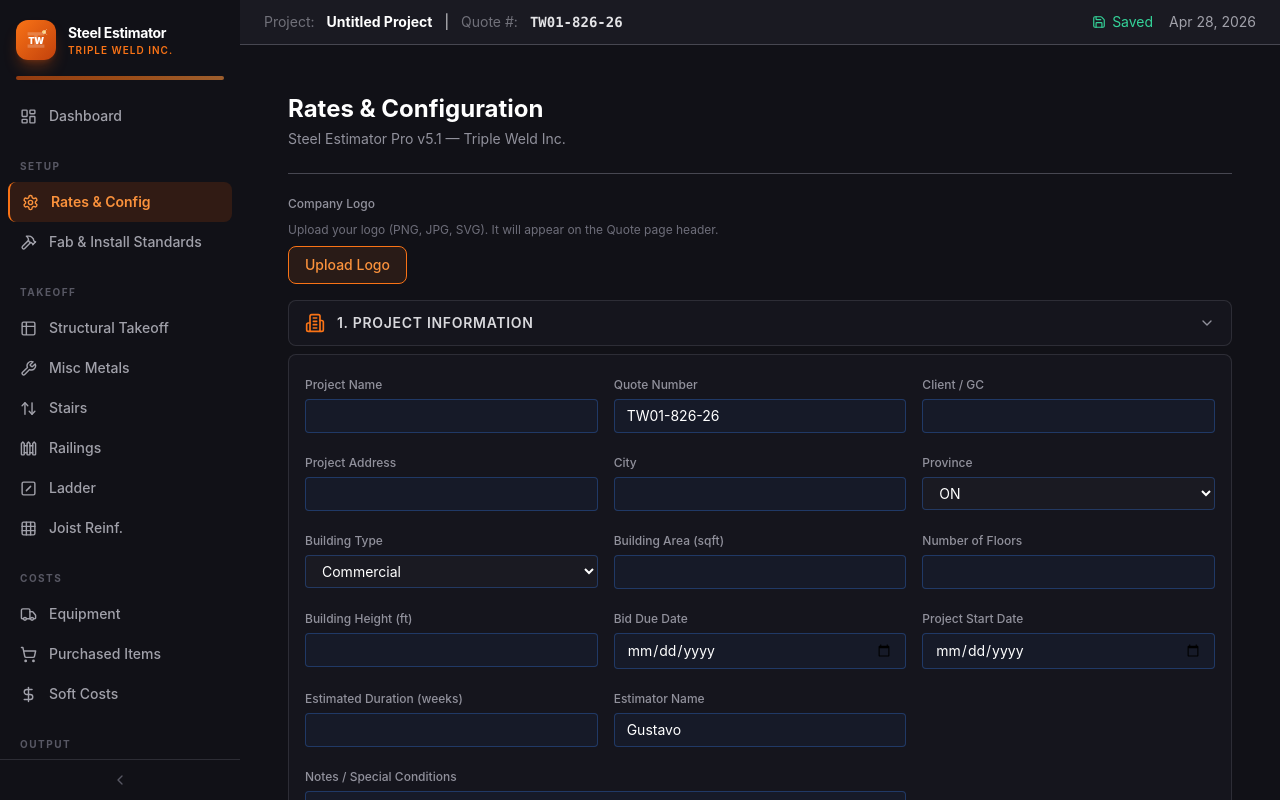
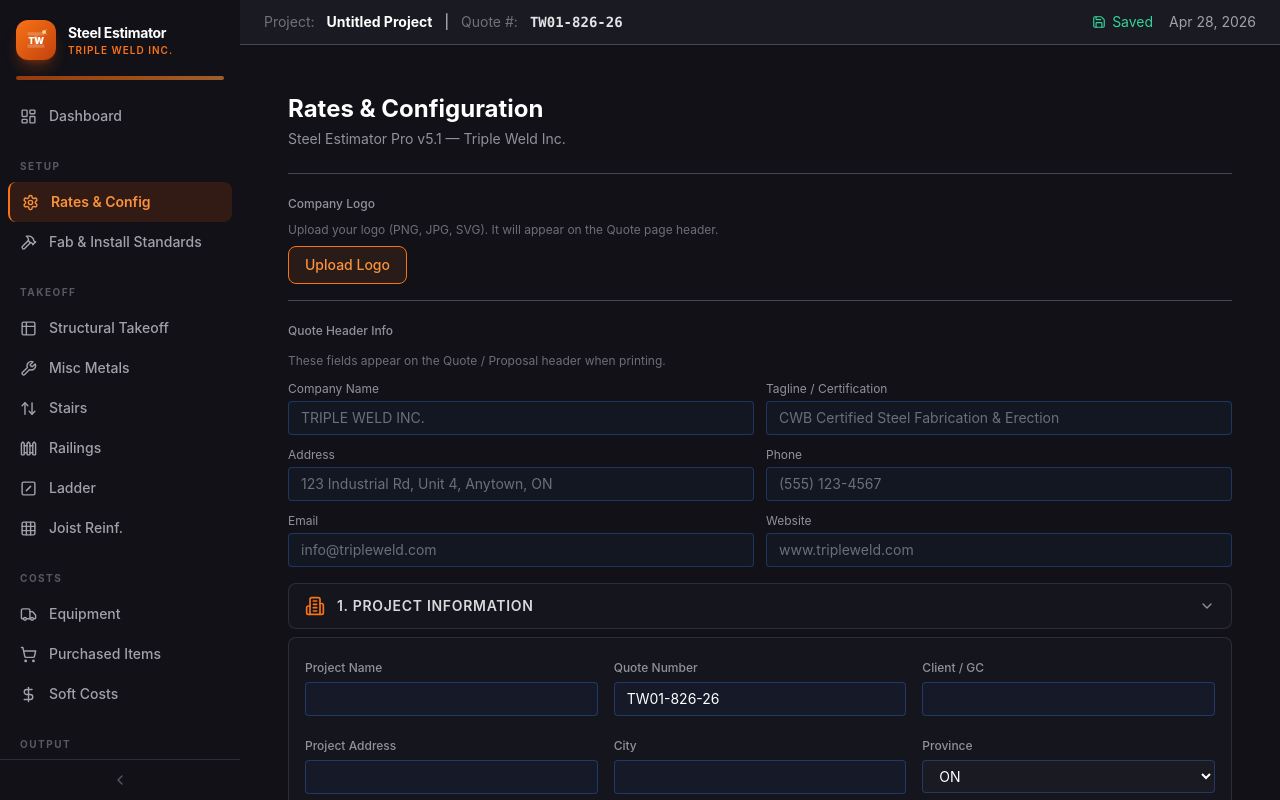
Before and after one commit to Tripleweld/steel-estimator-pro, a React (Vite) app: page /rates in a window 1280 px wide. Built offline with nearby package versions, Linux system fonts and the light colour scheme.

Commit message:
feat(RatesConfig): add editable company info fields for Quote header

```diff
--- a/src/pages/RatesConfig.jsx
+++ b/src/pages/RatesConfig.jsx
@@ -262,6 +262,39 @@ export default function RatesConfig() {
             <button onClick={() => setProjectField('companyLogo', null)}
               className="text-xs text-steel-500 hover:text-red-400">Remove</button>
           )}
+        </div>
+      </div>
+
+
+      {/* --- Company Info for Quote Header --- */}
+      <div className="mt-4 space-y-3 border-t border-steel-700 pt-4">
+        <Label>Quote Header Info</Label>
+        <p className="text-xs text-steel-500">These fields appear on the Quote / Proposal header when printing.</p>
+        <div className="grid grid-cols-1 md:grid-cols-2 gap-3">
+          <div>
+            <label className="block text-xs text-steel-400 mb-1">Company Name</label>
+            <BlueInput value={pi.companyName || ''} onChange={e => setProjectField('companyName', e.target.value)} placeholder="TRIPLE WELD INC." />
+          </div>
+          <div>
+            <label className="block text-xs text-steel-400 mb-1">Tagline / Certification</label>
+            <BlueInput value={pi.companyTagline || ''} onChange={e => setProjectField('companyTagline', e.target.value)} placeholder="CWB Certified Steel Fabrication & Erection" />
+          </div>
+          <div>
+            <label className="block text-xs text-steel-400 mb-1">Address</label>
+            <BlueInput value={pi.companyAddress || ''} onChange={e => setProjectField('companyAddress', e.target.value)} placeholder="123 Industrial Rd, Unit 4, Anytown, ON" />
+          </div>
+          <div>
+            <label className="block text-xs text-steel-400 mb-1">Phone</label>
+            <BlueInput value={pi.companyPhone || ''} onChange={e => setProjectField('companyPhone', e.target.value)} placeholder="(555) 123-4567" />
+          </div>
+          <div>
+            <label className="block text-xs text-steel-400 mb-1">Email</label>
+            <BlueInput value={pi.companyEmail || ''} onChange={e => setProjectField('companyEmail', e.target.value)} placeholder="info@tripleweld.com" />
+          </div>
+          <div>
+            <label className="block text-xs text-steel-400 mb-1">Website</label>
+            <BlueInput value={pi.companyWebsite || ''} onChange={e => setProjectField('companyWebsite', e.target.value)} placeholder="www.tripleweld.com" />
+          </div>
         </div>
       </div>
 
```
